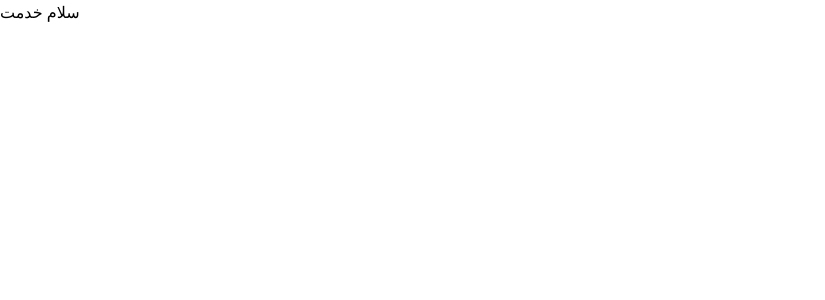
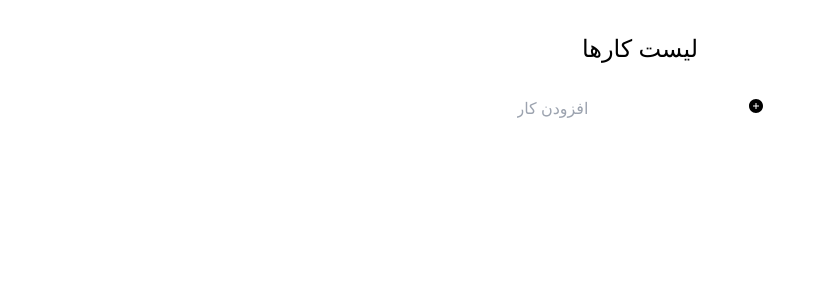
Before and after one commit to ZahraNejati79/todo-app, a React (Create React App) app: page / in a window 1280 px wide. Shown: the top 300 px of the page, without its empty margins (0-825 px from the left). Built offline with nearby package versions, Linux system fonts and the light colour scheme.

Commit message:
todo form component

```diff
--- a/package.json
+++ b/package.json
@@ -8,6 +8,7 @@
     "@testing-library/user-event": "^13.5.0",
     "react": "^18.2.0",
     "react-dom": "^18.2.0",
+    "react-icons": "^4.4.0",
     "react-scripts": "5.0.1",
     "web-vitals": "^2.1.4"
   },
--- a/src/App.css
+++ b/src/App.css
@@ -1,38 +1,3 @@
 .App {
   text-align: center;
 }
-
-.App-logo {
-  height: 40vmin;
-  pointer-events: none;
-}
-
-@media (prefers-reduced-motion: no-preference) {
-  .App-logo {
-    animation: App-logo-spin infinite 20s linear;
-  }
-}
-
-.App-header {
-  background-color: #282c34;
-  min-height: 100vh;
-  display: flex;
-  flex-direction: column;
-  align-items: center;
-  justify-content: center;
-  font-size: calc(10px + 2vmin);
-  color: white;
-}
-
-.App-link {
-  color: #61dafb;
-}
-
-@keyframes App-logo-spin {
-  from {
-    transform: rotate(0deg);
-  }
-  to {
-    transform: rotate(360deg);
-  }
-}
--- a/src/App.js
+++ b/src/App.js
@@ -1,7 +1,8 @@
 import "./App.css";
+import TodoApp from "./components/TodoApp";
 
 const App = () => {
-  return <div>سلام خدمت</div>;
+  return <TodoApp />;
 };
 
 export default App;
--- /dev/null
+++ b/src/components/TodoApp.jsx
@@ -0,0 +1,26 @@
+import { useState } from "react";
+import TodoForm from "./TodoForm";
+
+const TodoApp = () => {
+  const [todos, setTodos] = useState([]);
+  const addTodoHandler = (todo) => {
+    console.log(todo);
+    const newTodo = {
+      id: Math.floor(Math.random() * 1000),
+      text: todo,
+      isCompleted: false,
+      createdAt: new Date().toISOString(),
+    };
+    setTodos([...todos, newTodo]);
+  };
+  return (
+    <div className="container flex flex-col items-center mt-8  h-screen">
+      <h1 className=" text-2xl">لیست کارها</h1>
+      <div className="flex flex-col items-center justify-center w-full ">
+        <TodoForm addTodoHandler={addTodoHandler} />
+      </div>
+    </div>
+  );
+};
+
+export default TodoApp;
--- /dev/null
+++ b/src/components/TodoForm.jsx
@@ -0,0 +1,30 @@
+import { useState } from "react";
+import { AiFillPlusCircle } from "react-icons/ai";
+const TodoForm = ({ addTodoHandler }) => {
+  const [todo, setTodo] = useState("");
+  const changeHandler = (e) => {
+    setTodo(e.target.value);
+  };
+  const submitHandler = (e) => {
+    e.preventDefault();
+    addTodoHandler(todo);
+    setTodo("");
+  };
+  return (
+    <section>
+      <form className="p-8" onSubmit={submitHandler}>
+        <input
+          value={todo}
+          onChange={changeHandler}
+          placeholder="افزودن کار"
+          type="text"
+        />
+        <button type="submit">
+          <AiFillPlusCircle />
+        </button>
+      </form>
+    </section>
+  );
+};
+
+export default TodoForm;
```
Also changed, not shown: 1 other file (tests, documents, lock files or other folders).
